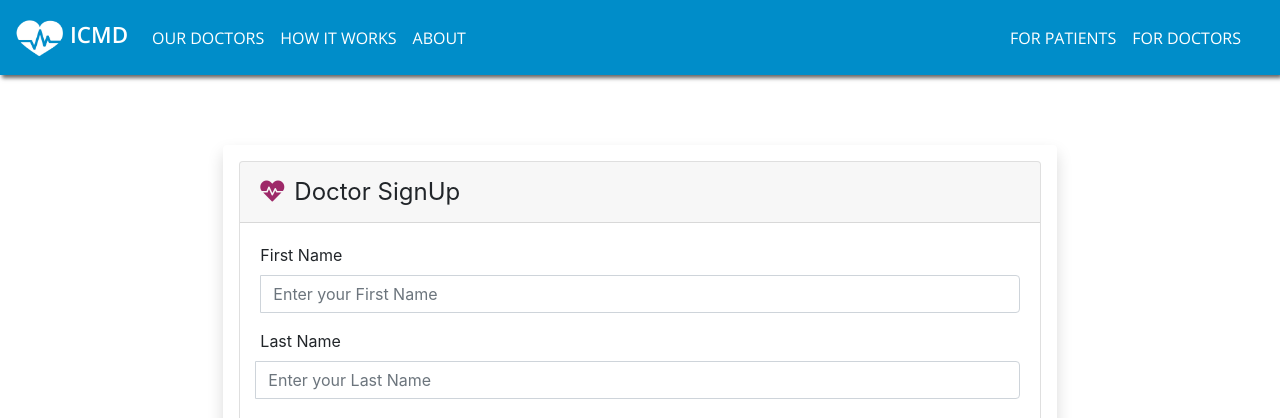
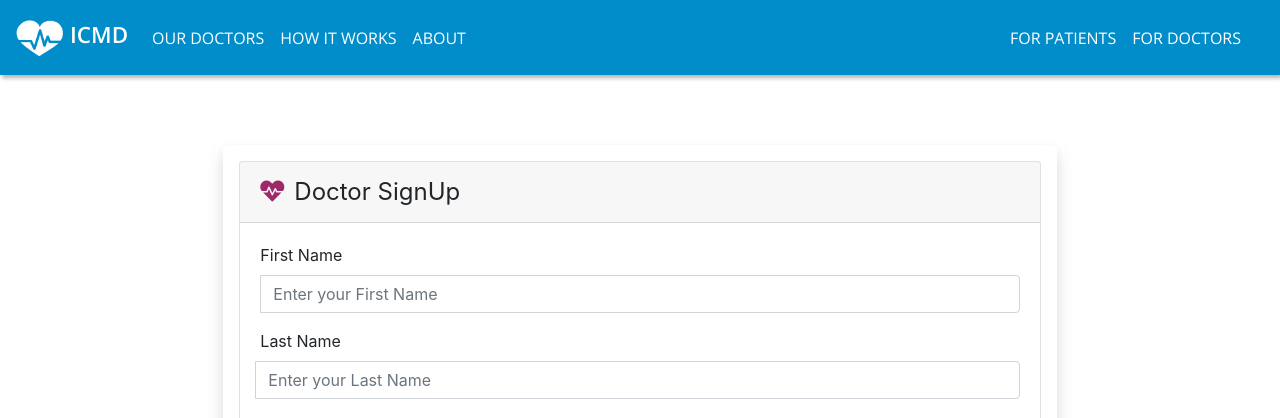
Before and after one commit to sha337/ICMD, a Node server app: page /doctor/signup in a window 1280 px wide. Shown: the top 418 px of the page. Run offline with Node 20, Linux system fonts and the light colour scheme; some libraries are stand-ins or nearby versions; some web fonts are replaced.

Commit message:
shadow and padding change for navbar

```diff
--- a/public/stylesheets/main.css
+++ b/public/stylesheets/main.css
@@ -47,7 +47,9 @@ body, html {
     font-weight: 600;
 }
 
-
+.navbar-nav .nav-link{
+	padding-left: 10px;
+}
 
 #content{
 	text-align: center;
--- a/views/partials/header.ejs
+++ b/views/partials/header.ejs
@@ -62,7 +62,7 @@
 
 
         <!-- Navbar Starts-------------------------- -->
-        <nav class="navbar fixed-top navbar-expand-lg navbar-dark" style="box-shadow:2px 3px 4px rgba(0,0,0,0.6)">
+        <nav class="navbar fixed-top navbar-expand-lg navbar-dark" style="box-shadow:2px 3px 4px rgba(0,0,0,0.3)">
             <div class="container">
                 <a class="navbar-brand" href="/" style=" font-size: 1.4rem;color:white"><img src="/imgs/logo/white-heart.png" alt="" style="height: 40px; width: 50px; margin-right: 5px; margin-top: 0;"class="d-inline-block align-top">ICMD</a>
                 <button class="navbar-toggler" type="button" data-toggle="collapse" data-target="#navbarTogglerDemo02" aria-controls="navbarTogglerDemo02" aria-expanded="false" aria-label="Toggle navigation" style="color: white;">
```
